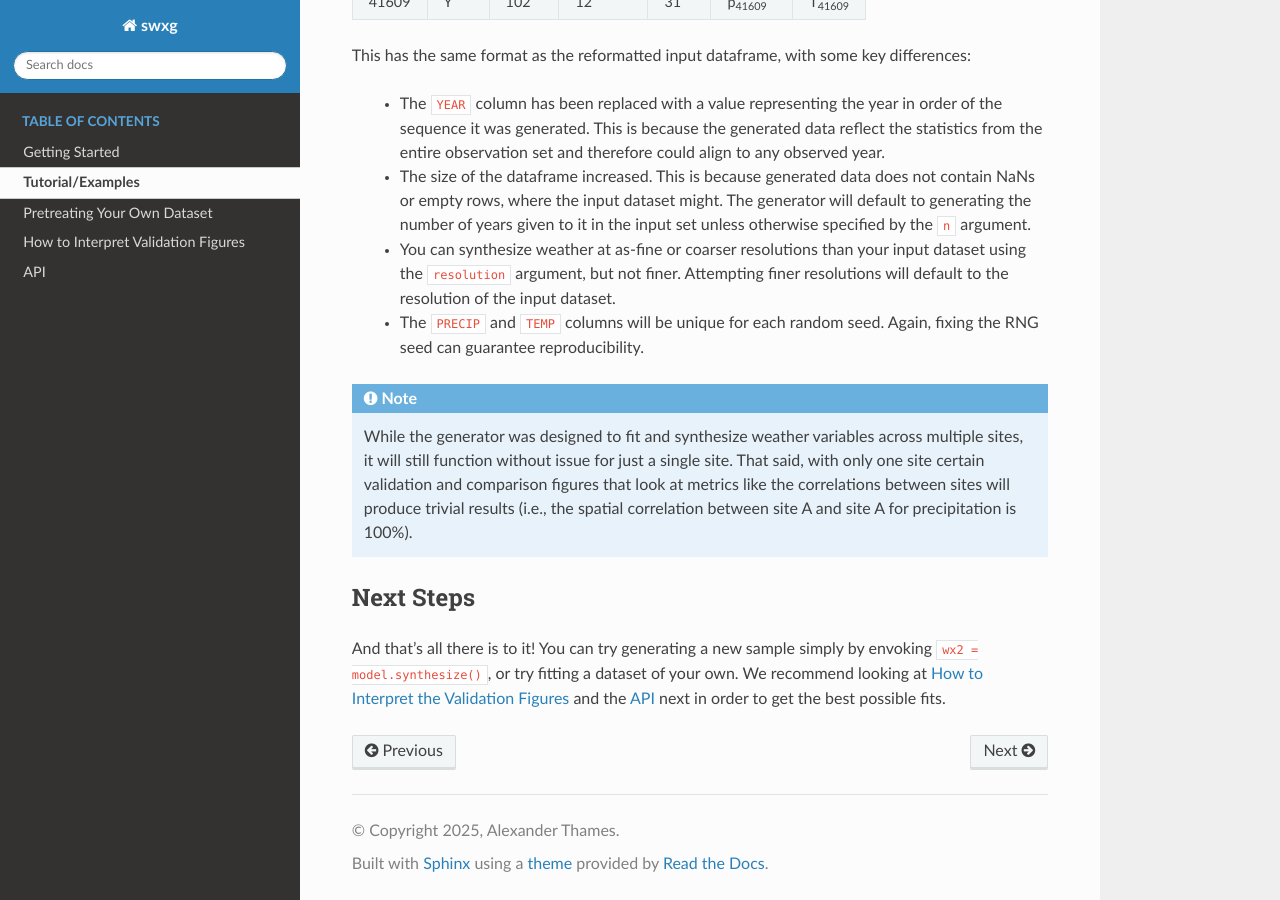
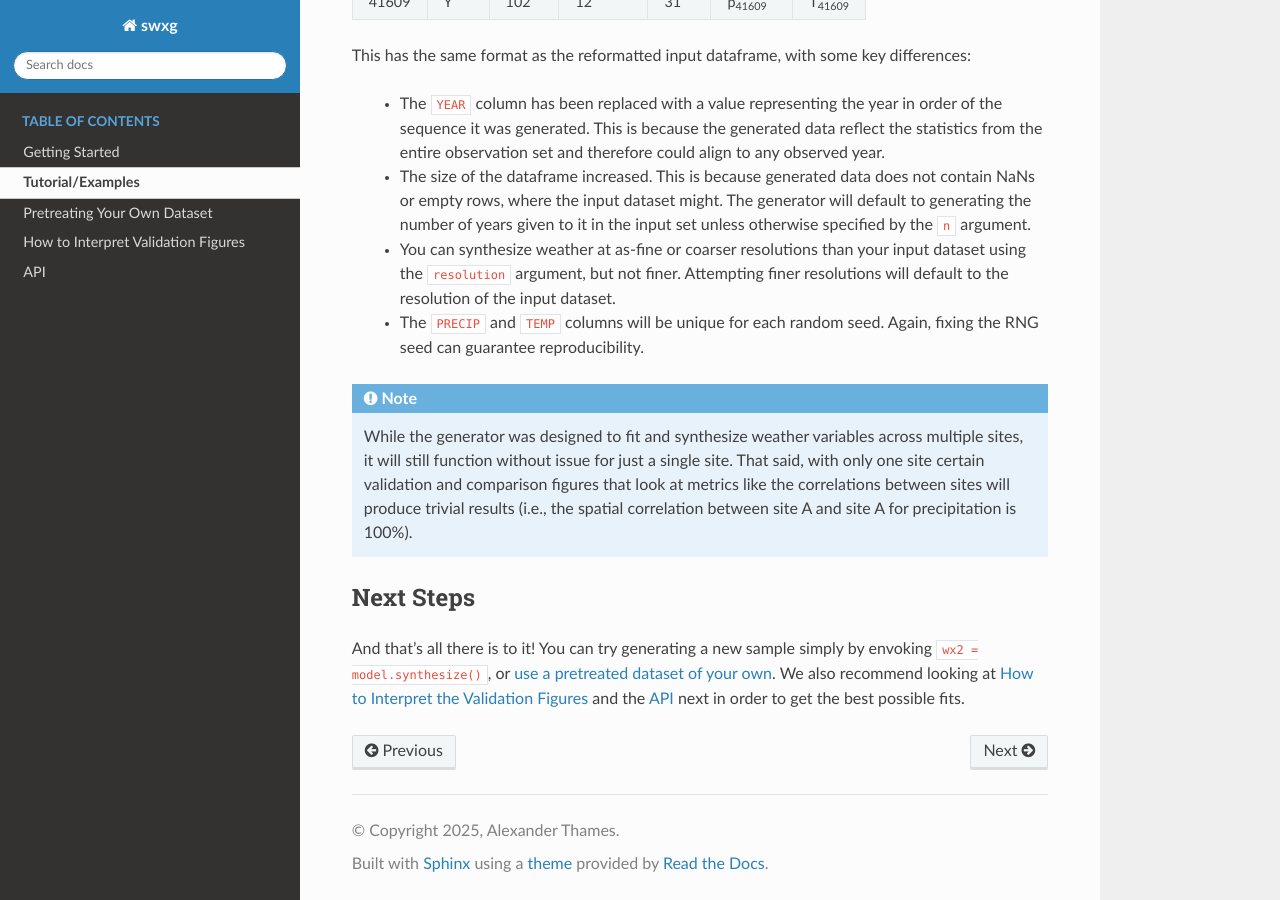
Before and after one commit to xthames/swxg, a Sphinx documentation site: the page built from docs/source/examples/index.rst, in a window 1280 px wide and 900 px high, scrolled down 5673 px. Built offline with Sphinx 7.4.7 and the Read the Docs theme 3.1.0, drawn with Linux system fonts in a browser that asks for light colours.

Commit message:
tweak the docs

```diff
--- a/docs/source/examples/index.rst
+++ b/docs/source/examples/index.rst
@@ -194,4 +194,4 @@ This has the same format as the reformatted input dataframe, with some key diffe
 Next Steps
 ----------
 
-And that's all there is to it! You can try generating a new sample simply by envoking ``wx2 = model.synthesize()``, or try fitting a dataset of your own. We recommend looking at :ref:`How to Interpret the Validation Figures <how-to-validate>` and the :ref:`API <api>` next in order to get the best possible fits.
+And that's all there is to it! You can try generating a new sample simply by envoking ``wx2 = model.synthesize()``, or :ref:`use a pretreated dataset of your own <pretreat>`. We also recommend looking at :ref:`How to Interpret the Validation Figures <how-to-validate>` and the :ref:`API <api>` next in order to get the best possible fits.
--- a/docs/source/pretreatment/index.rst
+++ b/docs/source/pretreatment/index.rst
@@ -1,3 +1,5 @@
+.. _pretreat:
+
 Pretreating Your Own Dataset
 ============================
 
```
